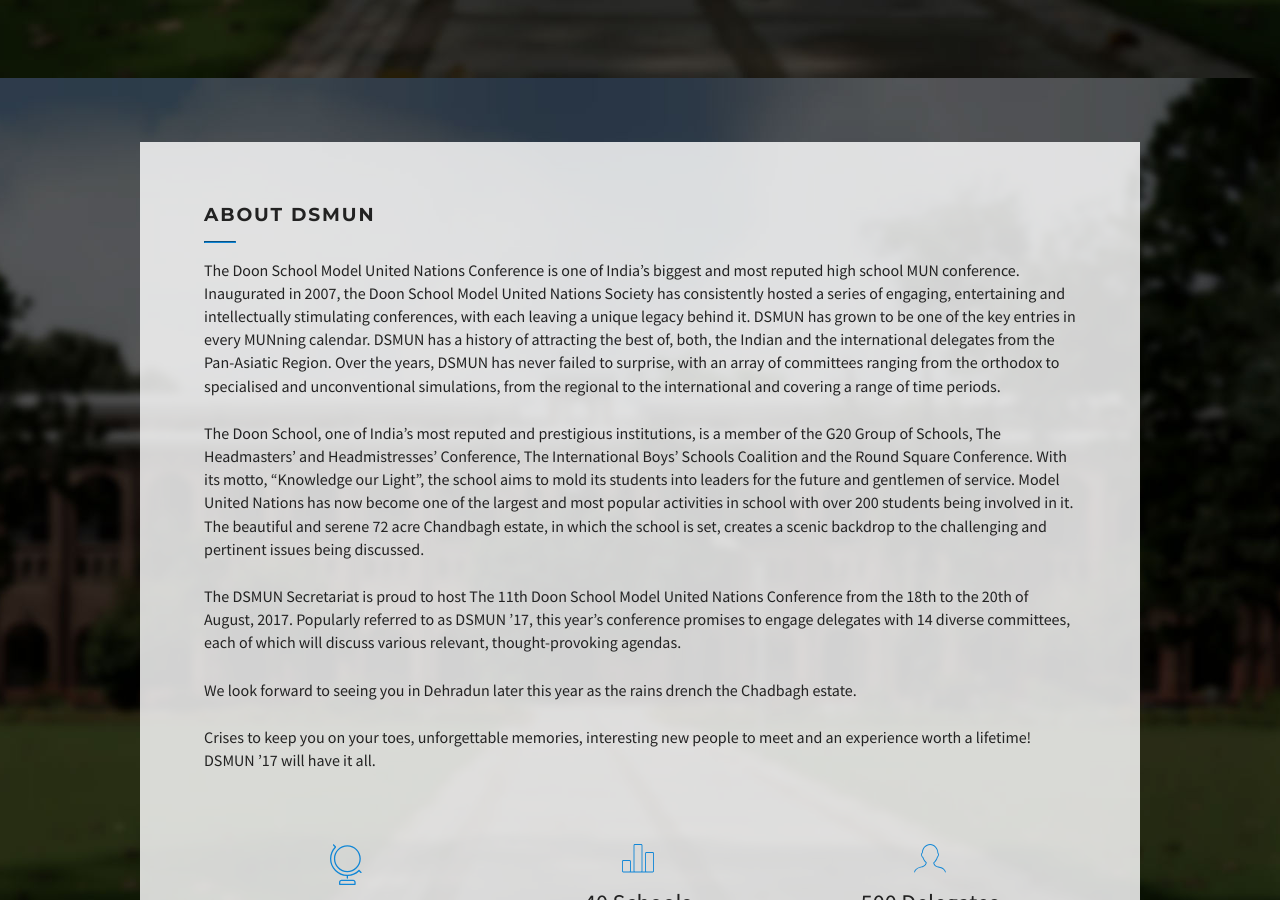
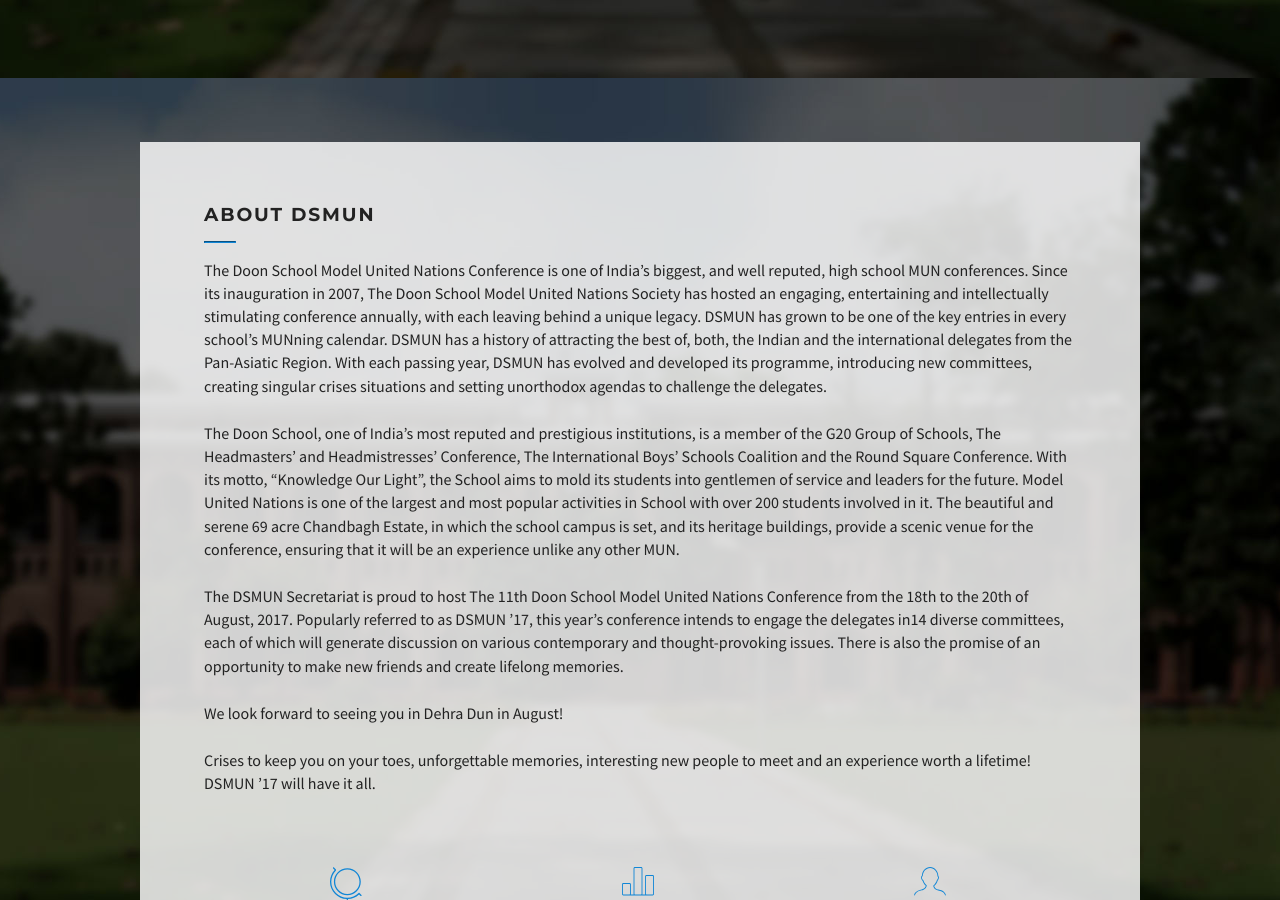
Before and after one commit to pratinav/dsmun17.com, a Jekyll site: the page built from index.html, in a window 1280 px wide and 900 px high, scrolled down 822 px. Built offline with Jekyll 4.4.1, drawn with Linux system fonts in a browser that asks for light colours.

Commit message:
Edit 'About DSMUN'

```diff
--- a/index.html
+++ b/index.html
@@ -30,13 +30,13 @@
 <section id="about" class="container panel">
   <h3>About DSMUN</h3>
   <hr>
-  <p>The Doon School Model United Nations Conference is one of India’s biggest and most reputed high school MUN conference. Inaugurated in 2007, the Doon School Model United Nations Society has consistently hosted a series of engaging, entertaining and intellectually stimulating conferences, with each leaving a unique legacy behind it. DSMUN has grown to be one of the key entries in every MUNning calendar. DSMUN has a history of attracting the best of, both, the Indian and the international delegates from the Pan-Asiatic Region. Over the years, DSMUN has never failed to surprise, with an array of committees ranging from the orthodox to specialised and unconventional simulations, from the regional to the international and covering a range of time periods.</p>
+  <p>The Doon School Model United Nations Conference is one of India’s biggest, and well reputed, high school MUN conferences. Since its inauguration in 2007, The Doon School Model United Nations Society has hosted an engaging, entertaining and intellectually stimulating conference annually, with each leaving behind a unique legacy. DSMUN has grown to be one of the key entries in every school’s MUNning calendar. DSMUN has a history of attracting the best of, both, the Indian and the international delegates from the Pan-Asiatic Region. With each passing year, DSMUN has evolved and developed its programme, introducing new committees, creating singular crises situations and setting unorthodox agendas to challenge the delegates.</p>
 
-  <p>The Doon School, one of India’s most reputed and prestigious institutions, is a member of the G20 Group of Schools, The Headmasters’ and Headmistresses’ Conference, The International Boys’ Schools Coalition and the Round Square Conference. With its motto, “Knowledge our Light”, the school aims to mold its students into leaders for the future and gentlemen of service. Model United Nations has now become one of the largest and most popular activities in school with over 200 students being involved in it. The beautiful and serene 72 acre Chandbagh estate, in which the school is set, creates a scenic backdrop to the challenging and pertinent issues being discussed.</p>
+  <p>The Doon School, one of India’s most reputed and prestigious institutions, is a member of the G20 Group of Schools, The Headmasters’ and Headmistresses’ Conference, The International Boys’ Schools Coalition and the Round Square Conference. With its motto, “Knowledge Our Light”, the School aims to mold its students into gentlemen of service and leaders for the future. Model United Nations is one of the largest and most popular activities in School with over 200 students involved in it. The beautiful and serene 69 acre Chandbagh Estate, in which the school campus is set, and its heritage buildings, provide a scenic venue for the conference, ensuring that it will be an experience unlike any other MUN.</p>
 
-  <p>The DSMUN Secretariat is proud to host The 11th Doon School Model United Nations Conference from the 18th to the 20th of August, 2017. Popularly referred to as DSMUN ’17, this year’s conference promises to engage delegates with 14 diverse committees, each of which will discuss various relevant, thought-provoking agendas.</p>
+  <p>The DSMUN Secretariat is proud to host The 11th Doon School Model United Nations Conference from the 18th to the 20th of August, 2017. Popularly referred to as DSMUN ’17, this year’s conference intends to engage the delegates in14 diverse committees, each of which will generate discussion on various contemporary and thought-provoking issues. There is also the promise of an opportunity to make new friends and create lifelong memories.</p>
 
-  <p>We look forward to seeing you in Dehradun later this year as the rains drench the Chadbagh estate.</p>
+  <p>We look forward to seeing you in Dehra Dun in August!</p>
 
   <p>Crises to keep you on your toes, unforgettable memories, interesting new people to meet and an experience worth a lifetime! DSMUN ’17 will have it all.</p>
   <div class="feature">
```
